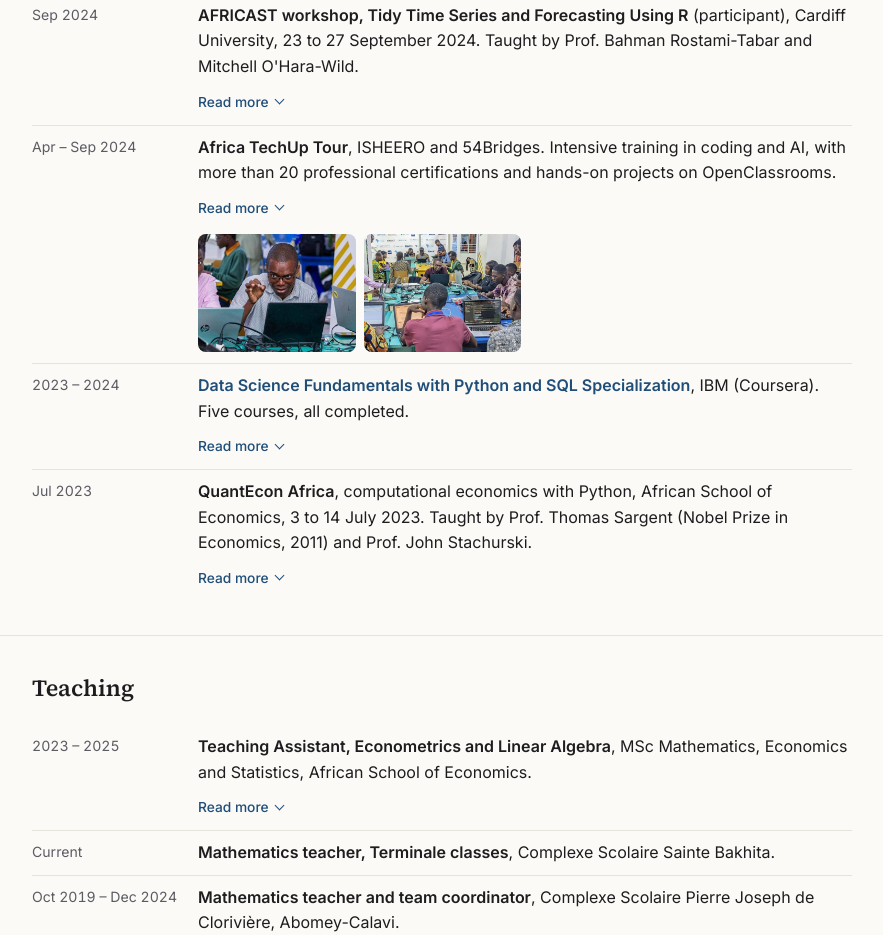
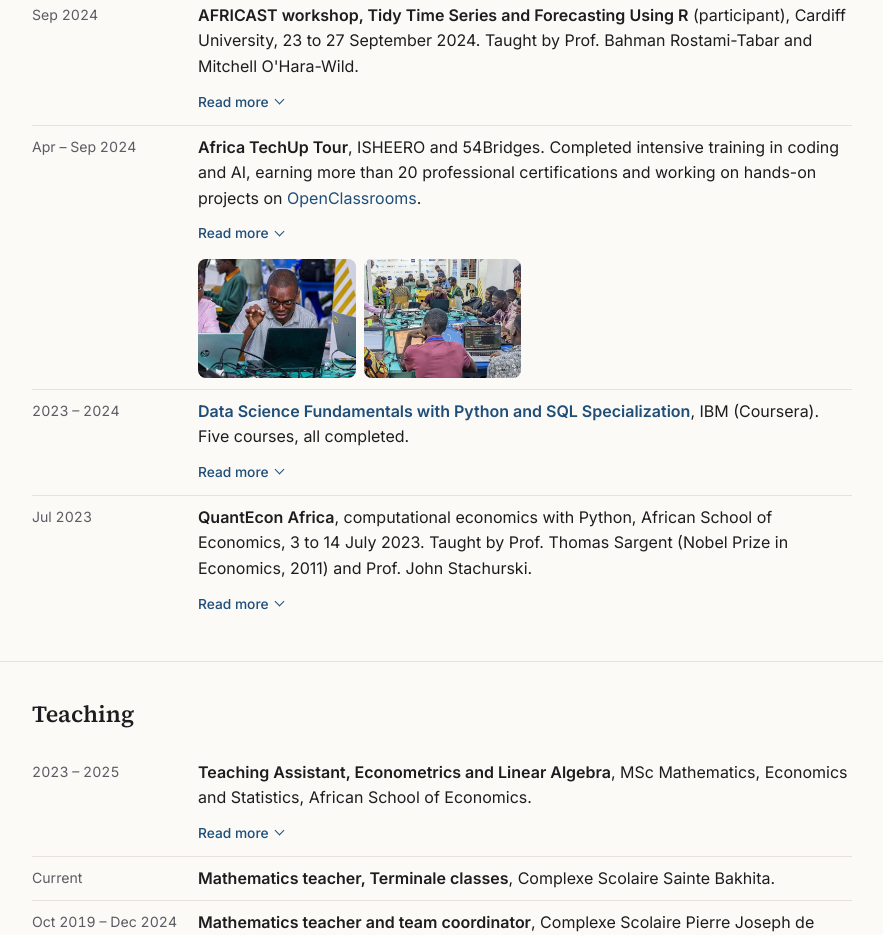
Before and after one commit to josehagbe3/josehagbe3.github.io, a plain HTML site: page index.html in a window 1280 px wide. Shown: the part 4174-5109 px from the top of the page, without its empty margins (198-1081 px from the left). Drawn offline with Linux system fonts and the light colour scheme.

Commit message:
Africa TechUp: Google Site wording and OpenClassrooms link
Co-Authored-By: Claude Opus 5.5 <noreply@anthropic.com>

```diff
--- a/index.html
+++ b/index.html
@@ -336,7 +336,7 @@ footer{border-top:1px solid var(--line);padding:28px 0 48px;color:var(--muted);f
 <li>Day 4: exponential smoothing, ARIMA models</li>
 <li>Day 5: training and test accuracy, residual diagnostics, cross-validation</li></ul>
 <p>A year later I returned to the same workshop as a mentor (see Teaching).</p></div></details></div></li>
-      <li><span class="when">Apr – Sep 2024</span><div><b>Africa TechUp Tour</b>, ISHEERO and 54Bridges. Intensive training in coding and AI, with more than 20 professional certifications and hands-on projects on OpenClassrooms.
+      <li><span class="when">Apr – Sep 2024</span><div><b>Africa TechUp Tour</b>, ISHEERO and 54Bridges. Completed intensive training in coding and AI, earning more than 20 professional certifications and working on hands-on projects on <a href="https://openclassrooms.com/fr/dashboard/courses">OpenClassrooms</a>.
         <details class="more"><summary><span class="o">Read more</span><span class="c">Show less</span></summary><div class="body"><p>Included a computer vision course taught by Prof. Junior Segbedji Goubalan. Certifications covered Python, Git and GitHub, SQL and machine learning fundamentals.</p></div></details>
         <div class="gallery"><a href="img/techup-1.jpg"><img src="img/techup-1-t.jpg" alt="Participant coding during an Africa TechUp Tour session" loading="lazy"></a><a href="img/techup-2.jpg"><img src="img/techup-2-t.jpg" alt="Participants at laptops during the Africa TechUp Tour" loading="lazy"></a></div></div></li>
       <li><span class="when">2023 – 2024</span><div><b><a href="https://www.coursera.org/account/accomplishments/specialization/ST48FW2ZLM7G">Data Science Fundamentals with Python and SQL Specialization</a></b>, IBM (Coursera). Five courses, all completed.
```
